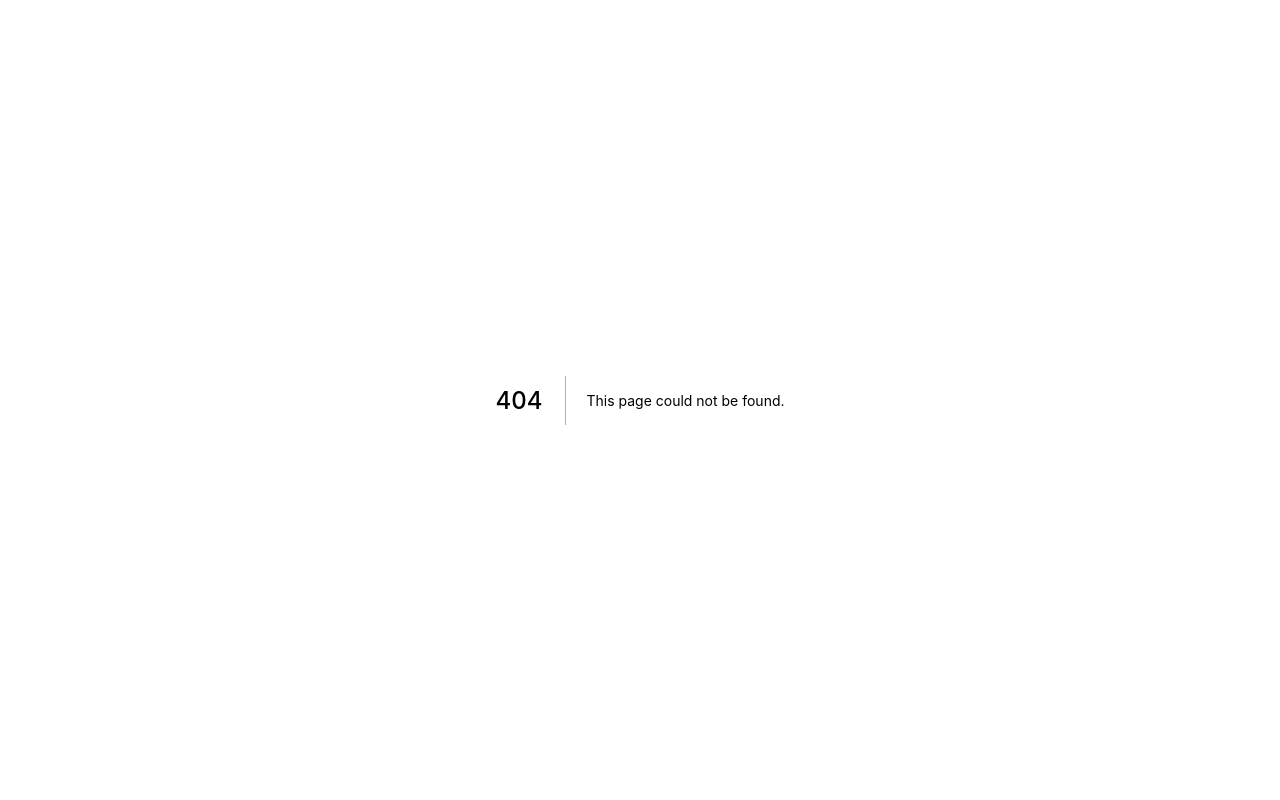
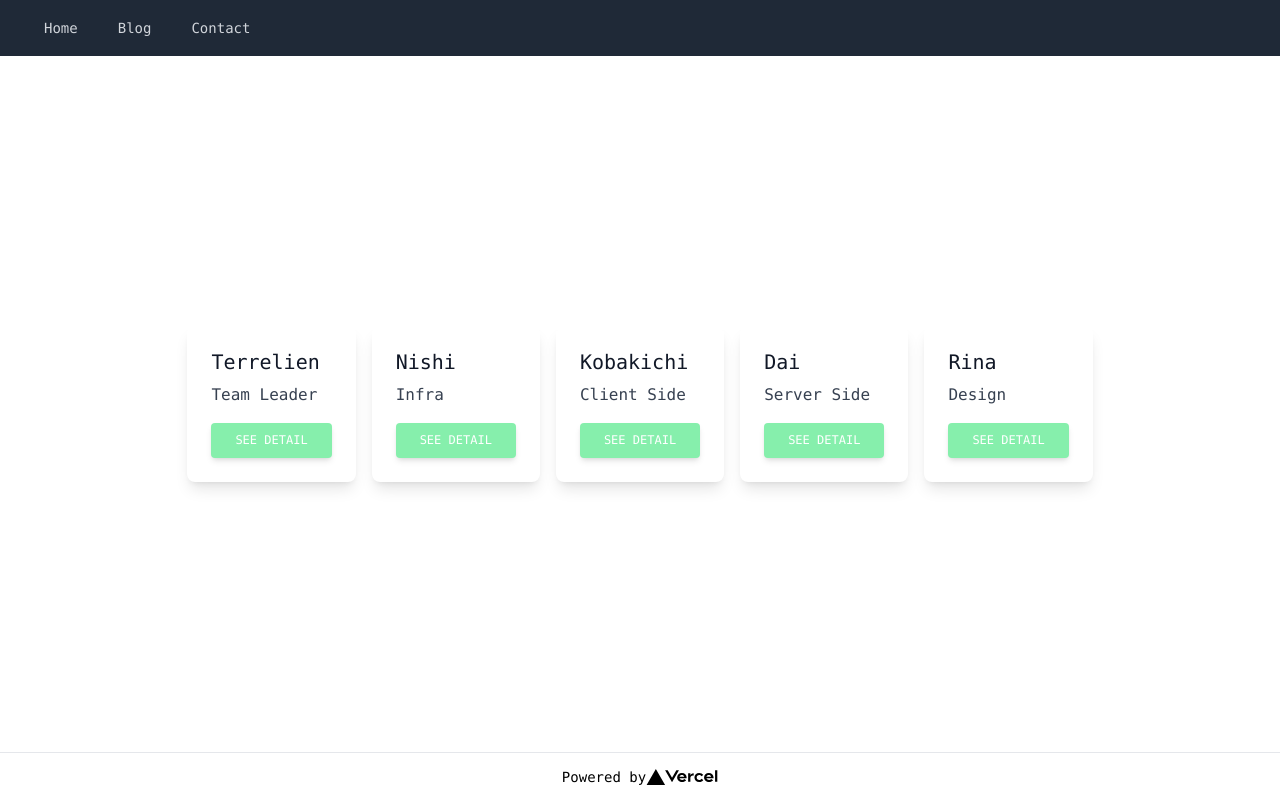
Before and after one commit to Rinasham/nextjs-blog, a Next.js app: page /cards in a window 1280 px wide. Before the commit this address had no page. Built offline with nearby package versions, Linux system fonts and the light colour scheme.

Commit message:
[add] card

```diff
--- /dev/null
+++ b/components/Card.js
@@ -0,0 +1,18 @@
+export default function Card({ member }) {
+  return (
+    <div class="flex justify-center">
+      <div class="block p-6 rounded-lg shadow-lg bg-white max-w-sm">
+        <h5 class="text-gray-900 text-xl leading-tight font-medium mb-2">
+          {member.name}
+        </h5>
+        <p class="text-gray-700 text-base mb-4">{member.position}</p>
+        <button
+          type="button"
+          class=" inline-block px-6 py-2.5 bg-green-300 text-white font-medium text-xs leading-tight uppercase rounded shadow-md hover:bg-blue-700 hover:shadow-lg focus:bg-blue-700 focus:shadow-lg focus:outline-none focus:ring-0 active:bg-blue-800 active:shadow-lg transition duration-150 ease-in-out"
+        >
+          See Detail
+        </button>
+      </div>
+    </div>
+  );
+}
--- /dev/null
+++ b/pages/cards.js
@@ -0,0 +1,23 @@
+import Card from "../components/Card";
+import Layout from "../components/Layout";
+
+const teamD = [
+  { name: "Terrelien", position: "Team Leader" },
+  { name: "Nishi", position: "Infra" },
+  { name: "Kobakichi", position: "Client Side" },
+  { name: "Dai", position: "Server Side" },
+  { name: "Rina", position: "Design" },
+];
+
+// Card practice
+export default function cards() {
+  return (
+    <Layout title="Blog">
+      <div className="flex flex-wrap gap-4 ">
+        {teamD.map((member) => {
+          return <Card key={member.name} member={member} />;
+        })}
+      </div>
+    </Layout>
+  );
+}
```
